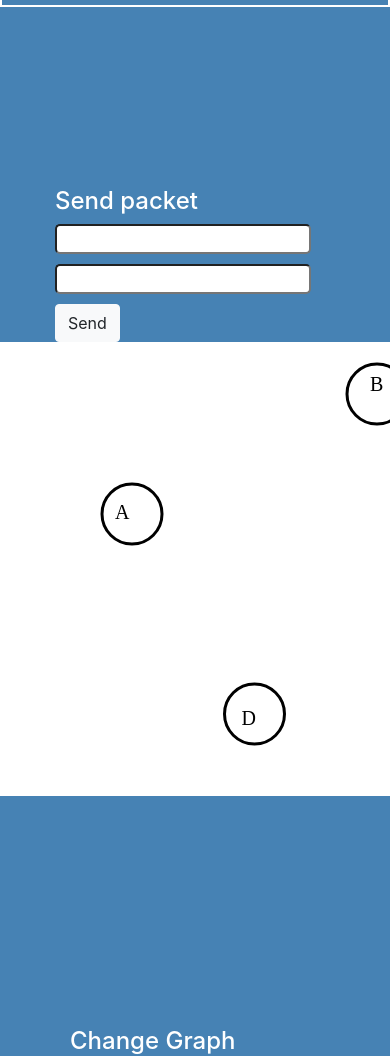
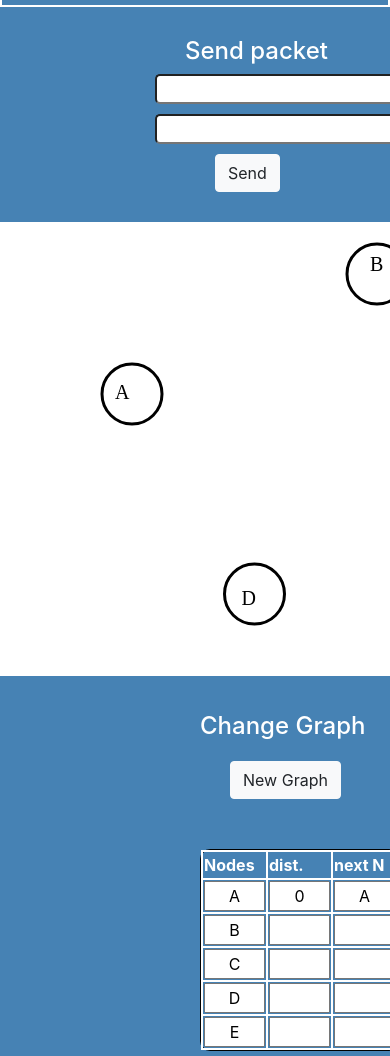
Before and after one commit to nikhil24agarwal/virtual-lab-experiment-, a plain HTML site: page static.html in a window 390 px wide. Shown: the part 53-1109 px from the top of the page. Drawn offline with nearby package versions, Linux system fonts and the light colour scheme.

Commit message:
static responsiveness

```diff
--- a/css/staticstyle.css
+++ b/css/staticstyle.css
@@ -78,3 +78,45 @@ canvas{
     padding-right: 20px;
 
 }
+
+@media all and (max-width:500px){
+    /* nav{
+        margin-bottom: 0;
+    } */
+    .submitheading{
+        margin-left: 200px;
+    }
+    .inputs{
+        padding-left:0 ;
+        padding-top: 0;
+    }
+    .input1{
+        margin-left: 170px;
+    }
+    .input2{
+        margin-left: 170px;
+    }
+    .bb{
+        margin-left: 230px;
+        margin-bottom: 30px;
+    }
+    .graph{
+        padding-top: 0;
+        padding-left: 200px;
+    }
+    .changegraph{
+        margin-top: 30px;
+        margin-bottom: 20px;
+
+    }
+    .bbb{
+        margin-left: 30px;
+    }
+    table{
+        margin-left: 200px;
+        border-radius: 10px;
+    }
+
+
+
+}
--- a/static.html
+++ b/static.html
@@ -27,7 +27,7 @@
             <h4 class="submitheading">Send packet</h4>
             <input class="input1"><br>
             <input class="input2"><br>
-            <button type="submit" class="btn btn-light" onclick="dim()">Send</button>
+            <button type="submit" class="btn btn-light bb" onclick="dim()">Send</button>
         </div>
         <div class="col-lg-6">
             <canvas id="canvas" width="750" height="450"></canvas>
@@ -35,7 +35,7 @@
         <div class="col-lg-3">
             <div class="graph">
             <h4 class="changegraph">Change Graph</h4>
-                <button id="tablesub" class="btn btn-light" onclick="f()">New Graph</button>
+                <button id="tablesub" class="btn btn-light bbb" onclick="f()">New Graph</button>
             </div>
         </div>
     </div>
```
